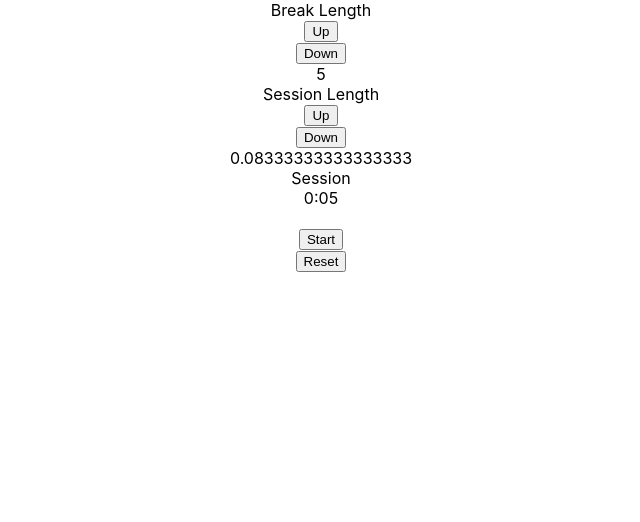
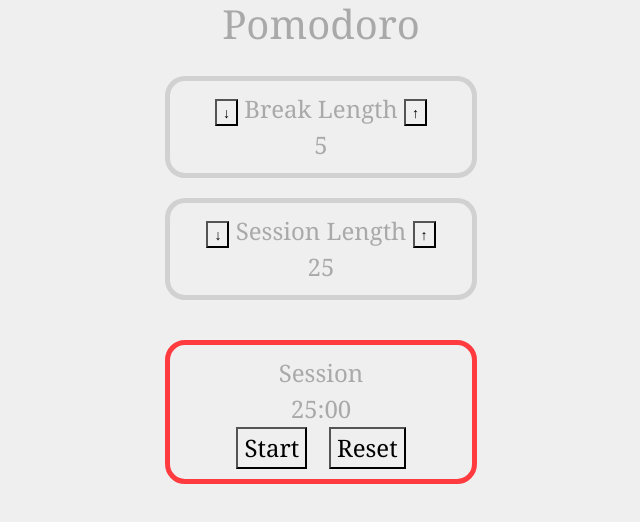
Before and after one commit to riccocruz/pomodoro, a React (Create React App) app: page / in a window 1280 px wide. Shown: the top 522 px of the page, without its empty margins (319-959 px from the left). Built offline with nearby package versions, Linux system fonts and the light colour scheme.

Commit message:
Deploy on heroku

```diff
--- a/package.json
+++ b/package.json
@@ -3,10 +3,13 @@
   "version": "0.1.0",
   "private": true,
   "dependencies": {
+    "@fortawesome/fontawesome-free": "^5.14.0",
     "@testing-library/jest-dom": "^4.2.4",
     "@testing-library/react": "^9.5.0",
     "@testing-library/user-event": "^7.2.1",
+    "bootstrap": "^4.5.2",
     "react": "^16.13.1",
+    "react-bootstrap": "^1.3.0",
     "react-dom": "^16.13.1",
     "react-scripts": "3.4.3"
   },
--- a/public/index.html
+++ b/public/index.html
@@ -7,6 +7,12 @@
     <meta
       name="description"
       content="Web site created using create-react-app"
+    />
+    <link
+            rel="stylesheet"
+            href="https://maxcdn.bootstrapcdn.com/bootstrap/4.5.0/css/bootstrap.min.css"
+            integrity="sha384-9aIt2nRpC12Uk9gS9baDl411NQApFmC26EwAOH8WgZl5MYYxFfc+NcPb1dKGj7Sk"
+            crossorigin="anonymous"
     />
     <!--
       manifest.json provides metadata used when your web app is installed on a
@@ -21,7 +27,7 @@
       work correctly both with client-side routing and a non-root public URL.
       Learn how to configure a non-root public URL by running `npm run build`.
     -->
-    <title>Pomodoro Clock</title>
+    <title>Pomodoro</title>
   </head>
   <body>
     <noscript>You need to enable JavaScript to run this app.</noscript>
--- a/src/App.css
+++ b/src/App.css
@@ -1,38 +1,61 @@
-.App {
-  text-align: center;
+@font-face {
+    font-family: "Digital";
+    src: url("//db.onlinewebfonts.com/t/8e22783d707ad140bffe18b2a3812529.eot");
+    src: url("//db.onlinewebfonts.com/t/8e22783d707ad140bffe18b2a3812529.eot?#iefix") format("embedded-opentype"),
+    url("//db.onlinewebfonts.com/t/8e22783d707ad140bffe18b2a3812529.woff2") format("woff2"),
+    url("//db.onlinewebfonts.com/t/8e22783d707ad140bffe18b2a3812529.woff") format("woff"),
+    url("//db.onlinewebfonts.com/t/8e22783d707ad140bffe18b2a3812529.ttf") format("truetype"),
+    url("//db.onlinewebfonts.com/t/8e22783d707ad140bffe18b2a3812529.svg#Digital-7") format("svg");
+}
+/*.App {*/
+/*    align-items: center;*/
+/*    justify-content: center;*/
+/*    margin: auto;*/
+/*}*/
+
+body {
+    background: #efefef;
+    color: #a9a9a9;
+    font-size: 24px;
+    text-align: center;
+    font-family: "Cambria", serif;
 }
 
-.App-logo {
-  height: 40vmin;
-  pointer-events: none;
+.App {
+    display: flex;
+    flex-direction: column;
+    align-items: center;
+    justify-content: center;
+    text-align: center;
+    /*font-size: 30px;*/
 }
 
-@media (prefers-reduced-motion: no-preference) {
-  .App-logo {
-    animation: App-logo-spin infinite 20s linear;
-  }
+.card {
+    margin: 20px;
+    padding: 10px;
+    background: #efefef;
+    align-items: center;
+    width: 13em;
+    max-width: 13em;
+    border-radius: 20px;
+    border-width: thick;
+
 }
 
-.App-header {
-  background-color: #282c34;
-  min-height: 100vh;
-  display: flex;
-  flex-direction: column;
-  align-items: center;
-  justify-content: center;
-  font-size: calc(10px + 2vmin);
-  color: white;
+.arrows {
+    /*font-weight: bold;*/
+    font-size: 14px;
 }
 
-.App-link {
-  color: #61dafb;
+.session-stop {
+    border-color: #ff3b3f;
 }
 
-@keyframes App-logo-spin {
-  from {
-    transform: rotate(0deg);
-  }
-  to {
-    transform: rotate(360deg);
-  }
+.session-start {
+    border-color: #228B22;
 }
+.session-buttons {
+    display: flex;
+    justify-content: space-between;
+    width: 60%;
+}
--- a/src/App.js
+++ b/src/App.js
@@ -5,7 +5,7 @@ import Reset from './components/Reset';
 import Pause from "./components/Pause";
 import SetLengthTimer from "./components/SetLengthTimer";
 
-function App(props) {
+function Pomodoro(props) {
     const [session, setSession] = useState(props.initialSession);
     const [lengthTimer, setLengthTimer] = useState(session / 60);
 
@@ -15,7 +15,9 @@ function App(props) {
     const [isActive, setIsActive] = useState(false);
     const [isSession, setIsSession] = useState(true);
 
-    let timeInSession = calculateTime();
+    let timeInSession = calculateTime(session);
+    let timeInBreak = calculateTime(breakTime);
+
     useEffect(() => {
         let interval = null;
         if (isSession) {
@@ -29,14 +31,13 @@ function App(props) {
                 setIsSession(false);
             }
         } else {
-            console.log(isActive, breakTime, isSession);
             if (isActive && breakTime > 0) {
                 interval = setInterval(() => {
                     setBreakTime(breakTime => breakTime - 1);
                 }, 1000);
             }
 
-            if (breakTime < 0) {
+            if (breakTime <= 0) {
                 setBreakTime(0);
                 setIsSession(true);
             }
@@ -45,20 +46,16 @@ function App(props) {
 
     }, [breakTime, session, isSession, isActive]);
 
-    function calculateTime() {
-        let minutes = Math.floor(session / 60);
-        let seconds = (session % 60);
+    function calculateTime(t) {
+        let minutes = Math.floor(t / 60);
+        let seconds = (t % 60);
         return minutes.toString() + ':' + seconds.toString().padStart(2, "0");
     }
 
     return (
         <div className="App">
-            {/*<div id={"break-label"}>Break</div>*/}
-            {/*<div id={"break-decrement"}>Up</div>*/}
-            {/*<div id={"break-increment"}>Down</div>*/}
-            {/*<div id={"break-length"}>5</div>*/}
-            {/*<br/>*/}
-
+            <h1>Pomodoro</h1>
+            <div>
                 <SetLengthTimer
                     name={"Break Length"}
                     session={breakTime}
@@ -76,21 +73,21 @@ function App(props) {
                     lengthTimer={lengthTimer}
                     setLengthTimer={setLengthTimer}
                 />
-
-            <div id={"timer-label"}>Session</div>
-            <div id={"time-left"}>
+            </div>
+            <div className={isActive ? "session-start card" : "session-stop card"}>
                 <SessionTimer
                     session={timeInSession}
+                    breakTime={timeInBreak}
+                    isSession={isSession}
+                />
+                <div className={"session-buttons"}>
+                    <div id={"start_stop"}>
+                        <Pause
+                            isActive={isActive}
+                            setIsActive={setIsActive}
                         />
                     </div>
-            <br/>
 
-            <div id={"start_stop"}>
-                <Pause
-                    isActive = {isActive}
-                    setIsActive = {setIsActive}
-                />
-            </div>
                     <div id={"reset"}>
                         <Reset
                             session={session}
@@ -101,10 +98,11 @@ function App(props) {
                             setBreakTime={setBreakTime}
                         />
                     </div>
-
+                </div>
+            </div>
 
         </div>
     );
 }
 
-export default App;
+export default Pomodoro;
--- a/src/components/SessionTimer.js
+++ b/src/components/SessionTimer.js
@@ -2,7 +2,10 @@ import React from "react";
 
 function SessionTimer(props) {
 
-    return <div>{props.session}</div>
+    return <div>
+        <div id={"timer-label"}>{props.isSession ? "Session" : "Break"}</div>
+        <div id={"time-left"}>{props.isSession ? props.session : props.breakTime}</div>
+    </div>
 }
 
 export default SessionTimer;
--- a/src/components/SetLengthTimer.js
+++ b/src/components/SetLengthTimer.js
@@ -1,36 +1,49 @@
 import React from "react";
+import '../App.css';
 
 function SetLengthTimer(props) {
     // TODO: make sure it can't increment over 60 and decrement below 1
+
+    const timerName = (
+        <span> {props.name} </span>
+    );
+
     const changeLengthTimer = (
         <div>
-            <div id={"session-increment"}>
+
+            <span id={"session-decrement"}>
                 <button
                     type={"button"}
                     onClick={() => {
-                        props.setSession(session => session + 60);
-                        props.setLengthTimer(lengthTimer => lengthTimer + 1);
+                        if (props.session - 60 > 0) {
+                            props.setSession(session => session - 60);
+                            props.setLengthTimer(lengthTimer => lengthTimer - 1);
+                        }
+                    }}
+                ><div className={"arrows"}>&darr;</div>
+                </button>
+            </span>
+            {timerName}
 
-                    }}
-                >Up</button>
-            </div>
-            <div id={"session-decrement"}>
+            <span id={"session-increment"}>
                 <button
                     type={"button"}
                     onClick={() => {
-                        props.setSession(session => session - 60);
-                        props.setLengthTimer(lengthTimer => lengthTimer - 1);
+                        if (props.session + 60 <= 3600) {
+                            props.setSession(session => session + 60);
+                            props.setLengthTimer(lengthTimer => lengthTimer + 1);
+                        }
                     }}
-                >Down</button>
-            </div>
+                ><div className={"arrows"}>&uarr;</div>
+                </button>
+            </span>
+
         </div>
     );
 
-
     return (
-        <div>
-            <div id={"session-label"}>{props.name}</div>
-            {props.isActive ? <br/>: changeLengthTimer}
+        <div id={"session-label"} className={"card"}>
+            {props.isActive ? timerName : changeLengthTimer}
             <div id={"session-length"}>{props.lengthTimer}</div>
         </div>
     )
--- a/src/index.js
+++ b/src/index.js
@@ -1,17 +1,14 @@
 import React from 'react';
 import ReactDOM from 'react-dom';
 import './index.css';
-import App from './App';
+import Pomodoro from './App';
 import * as serviceWorker from './serviceWorker';
 
 let INITIAL_SESSION = 25;
 let INITIAL_BREAKTIME = 5;
 ReactDOM.render(
     <React.StrictMode>
-        {/*<App initialSession={INITIAL_SESSION * 60} initialBreak={INITIAL_BREAKTIME * 60}/>*/}
-        <App initialSession={5} initialBreak={INITIAL_BREAKTIME * 60}/>
-
-
+        <Pomodoro initialSession={INITIAL_SESSION * 60} initialBreak={INITIAL_BREAKTIME * 60}/>
     </React.StrictMode>,
     document.getElementById('root')
 );
```
Also changed, not shown: 2 other files (tests, documents, lock files or other folders). Lines whose indentation alone changed are shown as unchanged.
